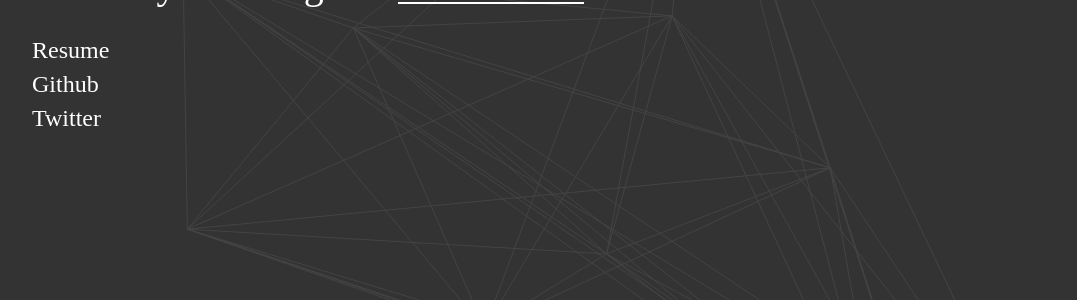
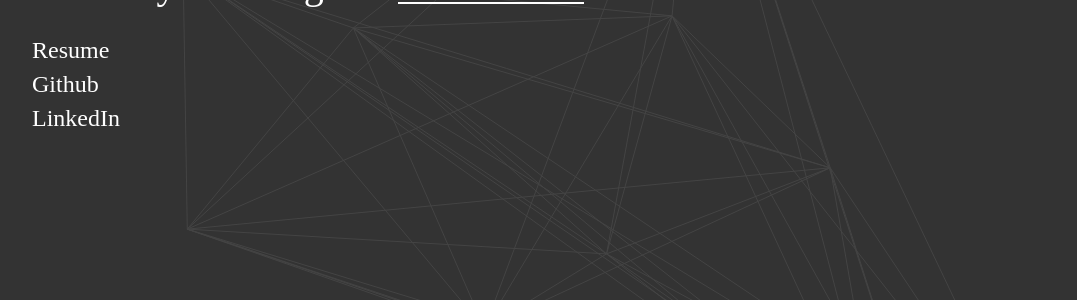
Before and after one commit to tramck/tramck.github.io, a Jekyll site: the page built from index.html, in a window 1280 px wide. Shown: the part 247-547 px from the top of the page, without its empty margins (38-1115 px from the left). Built offline with Jekyll 4.4.1, drawn with Linux system fonts in a browser that asks for light colours; nearby versions of some CDN libraries.

Commit message:
Update index.html

```diff
--- a/index.html
+++ b/index.html
@@ -14,7 +14,7 @@ body_class: home
     <ul class="home-list">
       <li><a href="{{ site.url }}resume">Resume</a></li>
       <li><a href="https://github.com/tramck">Github</a></li>
-      <li><a href="https://twitter.com/UncaughtError">Twitter</a></li>
+      <li><a href="https://www.linkedin.com/in/travis-mckinney-7546b458/">LinkedIn</a></li>
     </ul>
   </div>
 </div>
```
